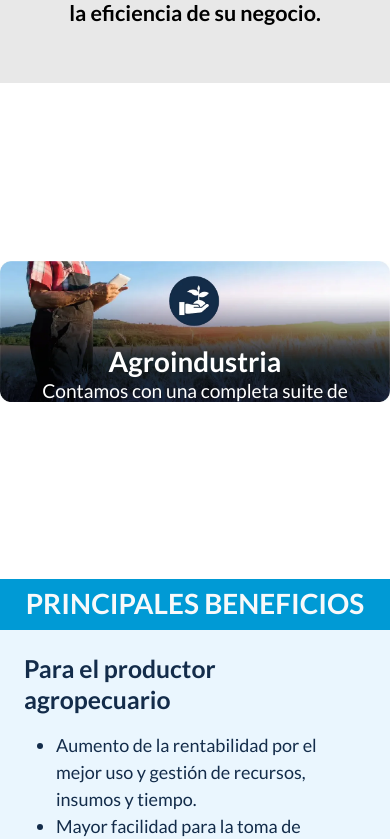
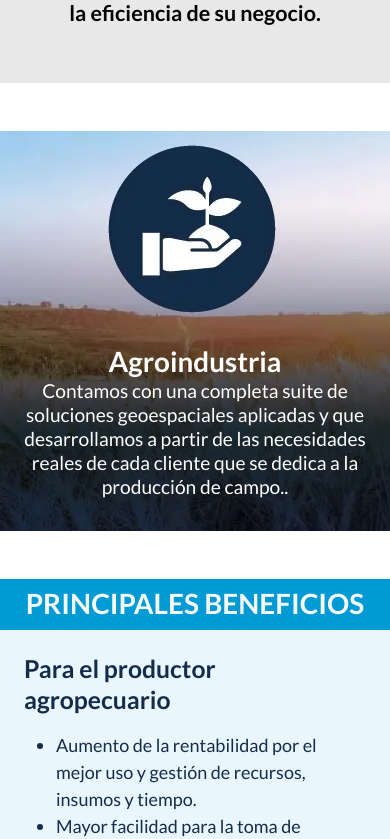
Before and after one commit to agussenes/scanterraReactVite, a React (Vite) app in the folder front/: page / in a window 390 px wide. Shown: the part 2905-3744 px from the top of the page. Built offline with nearby package versions, Linux system fonts and the light colour scheme.

Commit message:
fix responsive home

```diff
--- a/front/src/components/sections/home/bannerAgroindustria/BannerAgroindustria.css
+++ b/front/src/components/sections/home/bannerAgroindustria/BannerAgroindustria.css
@@ -1,9 +1,9 @@
 .contenedorBannerImagen {}
 
- .textoBanner {
-        padding-left: 2rem;
-        padding-right: 2rem;
-    }
+.textoBanner {
+    padding-left: 2rem;
+    padding-right: 2rem;
+}
 
 @media (max-width:991px) {
     .textoBanner {
@@ -16,21 +16,23 @@
 
 @media (max-width:767px) {
 
+
+
     .contenedorGeneral {
         padding: 0px;
         margin: 0px;
     }
 
     .contenedorBannerImagen {
-        object-fit: cover !important;
+        background-image: url('../../../../assets/img/home/bannerAgroindustria/imgBannerAgro.webp');
+        background-position: center center;
         padding: 0px;
         margin: 0px;
+        height: 400px;
     }
 
     .contenedorBannerImagen img {
-        object-fit: cover !important;
-
-        height: 400px;
+        display: none !important;
     }
 
     .textoBanner {
--- a/front/src/components/sections/home/bannerAgroindustria/BannerAgroindustria.jsx
+++ b/front/src/components/sections/home/bannerAgroindustria/BannerAgroindustria.jsx
@@ -22,9 +22,9 @@ function BannerAgroindustria() {
                                      bg-opacity-50 " style={{ borderRadius: '32px' }}>
                         <div className='mb-4'>
                             <h1 className="text-white fw-bold m-0 mt-2">Agroindustria</h1>
-                            <h3 style={{ maxWidth: '1000px', color: 'white' }} className='textoBanner'>Contamos con una completa suite de soluciones geoespaciales aplicadas
+                            <h4 style={{ maxWidth: '1000px', color: 'white' }} className='textoBanner'>Contamos con una completa suite de soluciones geoespaciales aplicadas
                                 y que desarrollamos a partir de las necesidades reales de cada cliente
-                                que se dedica a la producción de campo..</h3>
+                                que se dedica a la producción de campo..</h4>
                         </div>
                     </div>
                 </Container>
--- a/front/src/components/sections/home/principalesBeneficios/PrincipalesBeneficios.css
+++ b/front/src/components/sections/home/principalesBeneficios/PrincipalesBeneficios.css
@@ -1,38 +1,43 @@
-
-.contenedorUl{
+.contenedorUl {
     margin-top: -0.5rem !important;
-
 }
 
-.contenedorContainer{
+.contenedorContainer {
     margin-left: 7rem;
-
 }
 
-.contenedorContainer2{
+.contenedorContainer2 {
     margin-right: 7rem;
 }
 
-.contenedorMaxUl{
+.contenedorMaxUl {
     max-width: 500px;
-
 }
 
-.contenedorMaxUl li{
+.contenedorMaxUl li {
     font-size: 18px !important;
+}
+
+@media (max-width:991px) {
+    .contenedorContainer2 {
+        margin-left: 7rem;
+    }
 
 }
 
 @media (max-width: 768px) {
 
-.contenedorContainer{
+    .contenedorContainer {
         margin-left: 0rem;
     }
 
-.contenedorContainer2{
+    .contenedorContainer2 {
         margin-right: 0rem;
 
     }
 
+    .contenedorContainer2 {
+        margin-left: 0rem;
+    }
 
 }
--- a/front/src/index.css
+++ b/front/src/index.css
@@ -126,10 +126,7 @@ ul li {
   background-color: #01014b;
   color: #EAF6FE;
   border: 1px solid #EAF6FE;
-
 }
-
-
 
 .lineaHr {
   border-bottom: 1px solid #132C4A;
```
Lines whose indentation alone changed are shown as unchanged.
